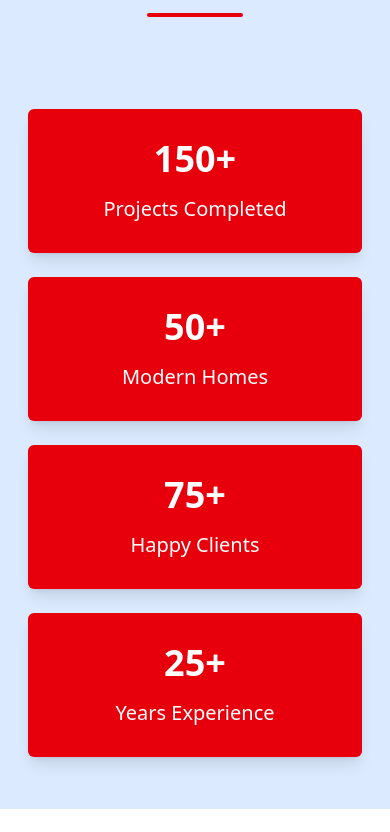
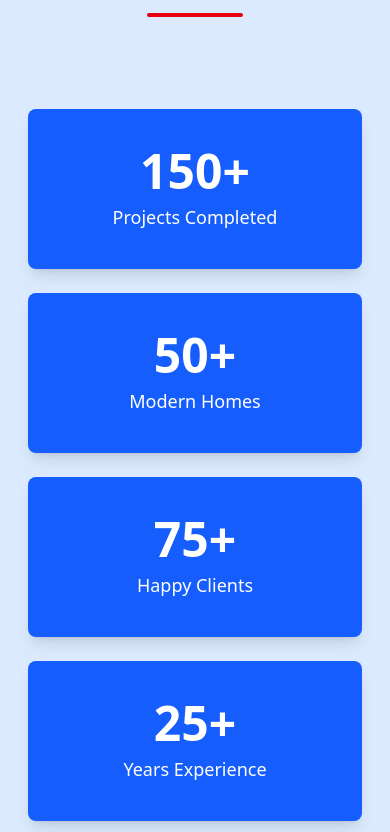
Before and after one commit to Obayaa/construction_website, a React (Vite) app: page / in a window 390 px wide. Shown: the part 2272-3104 px from the top of the page. Built offline with nearby package versions, Linux system fonts and the light colour scheme.

Commit message:
Installed react counter up package and updated the card nature to aid the counting and responsiveness

```diff
--- a/package.json
+++ b/package.json
@@ -16,6 +16,7 @@
     "lucide-react": "^0.525.0",
     "react": "^19.1.0",
     "react-awesome-reveal": "^4.3.1",
+    "react-countup": "^6.5.3",
     "react-dom": "^19.1.0",
     "tailwindcss": "^4.1.11"
   },
--- a/src/components/Card.jsx
+++ b/src/components/Card.jsx
@@ -1,23 +1,48 @@
 import { Slide } from "react-awesome-reveal";
 import { useIsMobile } from "../hooks/useMobile";
+import CountUp from 'react-countup';
+
+import { useInView } from 'react-intersection-observer';
+
 
 export function Card({ value, title }) {
     const isMobile = useIsMobile();
 
-    if (isMobile) {
-        return (
-            <div className="bg-red-600 w-sm h-36 lg:size-48 p-10 rounded-md text-white text-center flex flex-col justify-center gap-4 shadow-lg hover:scale-105 duration-300">
-                <h1 className="lg:text-5xl text-4xl font-black">{value}</h1>
-                <p className="text-xl">{title}</p>
-            </div>
-        );
-    }
+    // The 'useInView' hook tracks when the component enters the viewport
+    const { ref, inView } = useInView({
+        triggerOnce: true, // Animation will only run once
+        threshold: 0.1,    // Trigger when 10% of the card is visible
+    });
+
+    // Extracts the number and any suffix (like '+') from the value string
+    const endValue = parseInt(value.replace('+', ''), 10);
+    const suffix = value.includes('+') ? '+' : '';
+
+    // if (isMobile) {
+    //     return (
+    //         <div className="bg-red-600 w-sm h-36 lg:size-48 p-10 rounded-md text-white text-center flex flex-col justify-center gap-4 shadow-lg hover:scale-105 duration-300">
+    //             <h1 className="lg:text-5xl text-4xl font-black">{value}</h1>
+    //             <p className="text-xl">{title}</p>
+    //         </div>
+    //     );
+    // }
+    // return (
+    //     <Slide direction="left" duration={1000} cascade>
+    //         <div className="bg-red-600 size-48 p-10 rounded-md text-white text-center flex flex-col justify-center gap-4 shadow-lg hover:scale-105 duration-300">
+    //             <h1 className="lg:text-5xl text-3xl font-black">{value}</h1>
+    //             <p className="text-xl">{title}</p>
+    //         </div>
+    //     </Slide>
+    // );
+
     return (
-        <Slide direction="left" duration={1000} cascade>
-            <div className="bg-red-600 size-48 p-10 rounded-md text-white text-center flex flex-col justify-center gap-4 shadow-lg hover:scale-105 duration-300">
-                <h1 className="lg:text-5xl text-3xl font-black">{value}</h1>
-                <p className="text-xl">{title}</p>
-            </div>
-        </Slide>
+        <div ref={ref} className="bg-blue-600 text-white text-center flex flex-col justify-center gap-2 shadow-lg rounded-lg p-6 w-full sm:w-48 h-40 transform transition-transform duration-300 hover:scale-105 hover:-translate-y-2">
+            <h1 className="text-5xl font-black">
+                {/* The counter will only start when the card is in view */}
+                {inView ? <CountUp end={endValue} duration={2.5} /> : '0'}
+                {suffix}
+            </h1>
+            <p className="text-lg font-medium">{title}</p>
+        </div>
     );
 }
```
Also changed, not shown: 1 other file (tests, documents, lock files or other folders).
